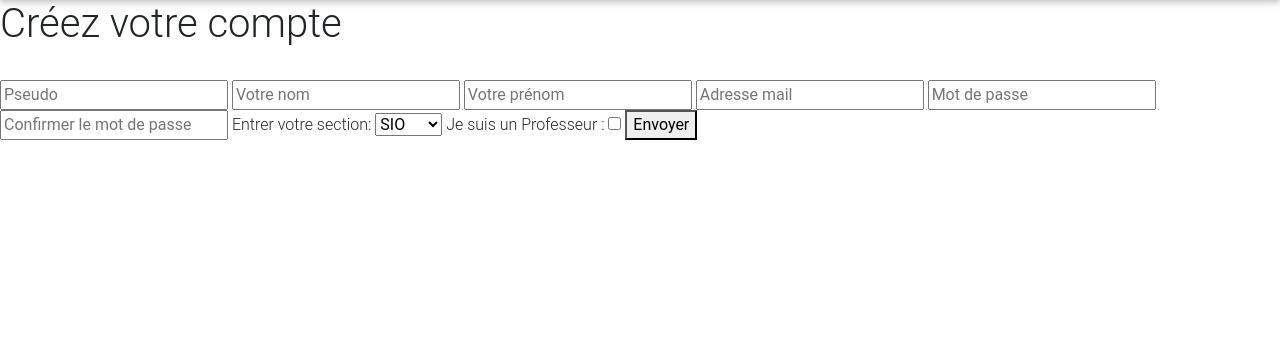
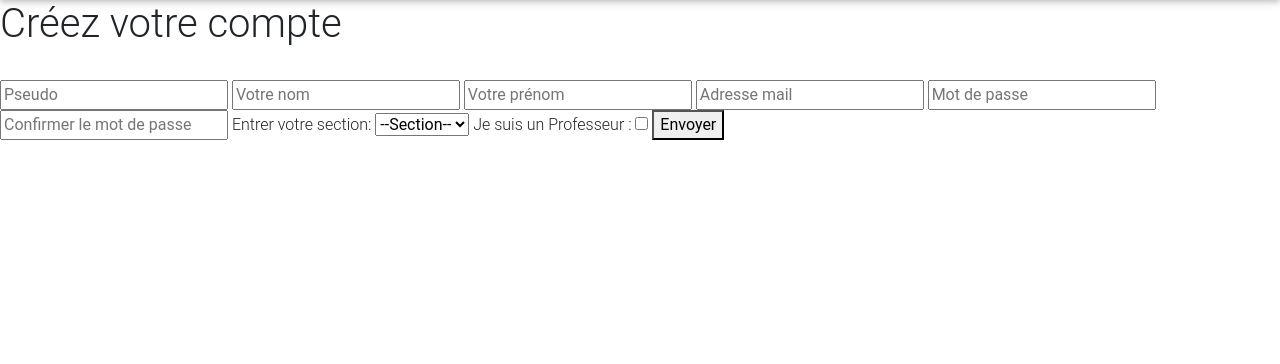
Before and after one commit to Tleard/PPE_Dev, a PHP site: page /account.php in a window 1280 px wide. Shown: the part 56-420 px from the top of the page. Run offline with PHP 8.4, Linux system fonts and the light colour scheme; some libraries are stand-ins or nearby versions.

Commit message:
Section default value corrected

```diff
--- a/vue/formcreate.php
+++ b/vue/formcreate.php
@@ -166,6 +166,7 @@ if(!empty($_POST)){
     ?>
     <label for="section-select">Entrer votre section:</label>
     <select id="section-select" name="section">
+        <option value="">--Section--</option>
         <option value="SIO">SIO</option>
         <option value="GMPE">GMPE</option>
         <option value="MUC">MUC</option>
```
